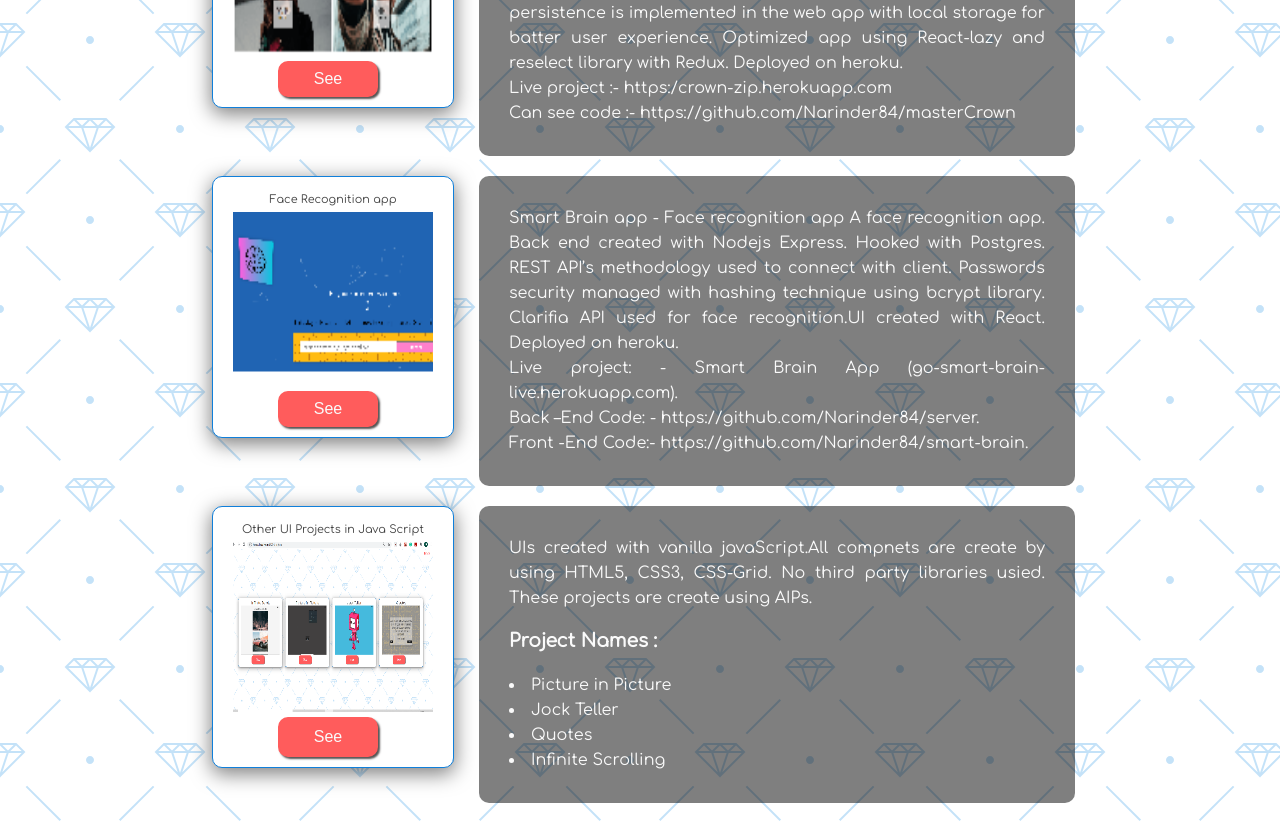
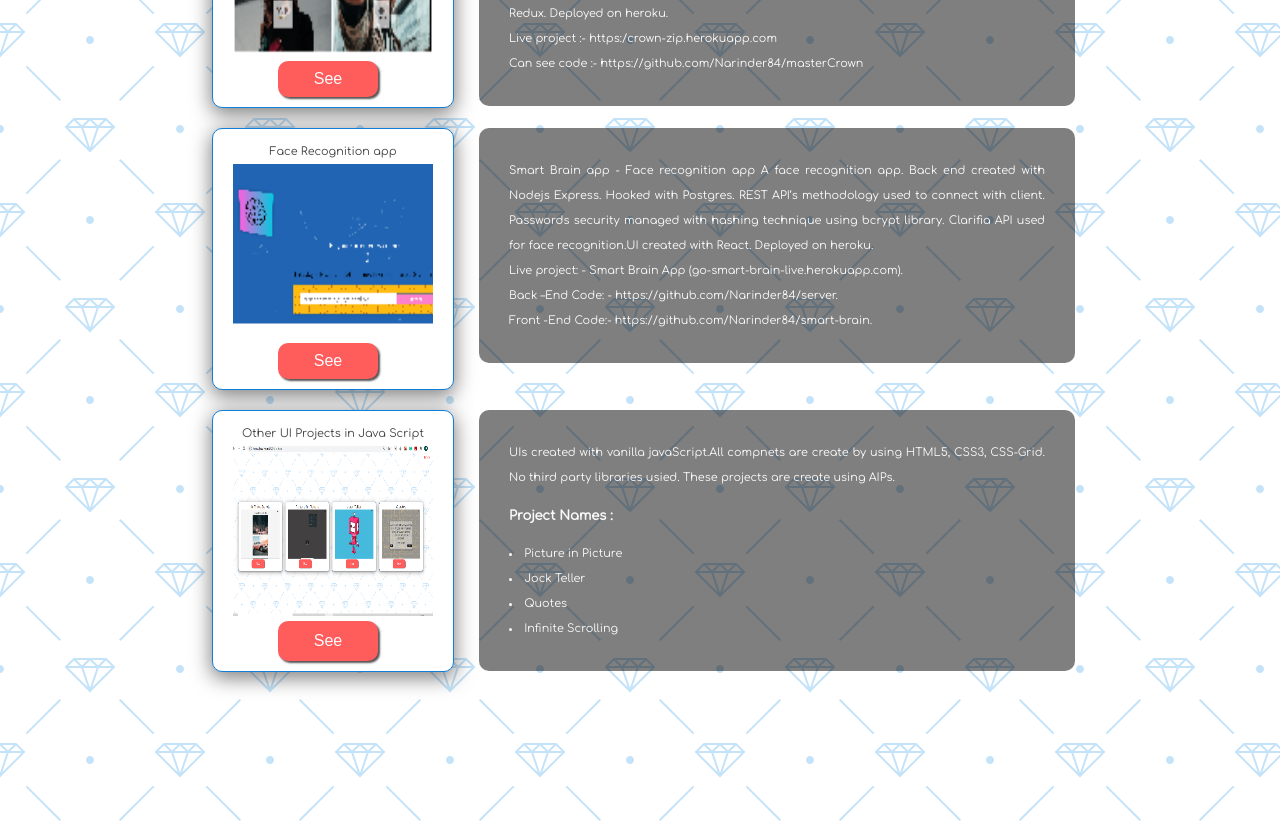
Before and after one commit to Narinder84/dream-projects, a React (Create React App) app: page / in a window 1280 px wide. Shown: the part 3020-3843 px from the top of the page. Built offline with nearby package versions, Linux system fonts and the light colour scheme.

Commit message:
more changes

```diff
--- a/src/components/darkLightMode/darkLight.js
+++ b/src/components/darkLightMode/darkLight.js
@@ -277,17 +277,19 @@ class DarkAndLight extends React.Component {
 										className={`text-box text-box-len   ${
 											this.state.isLightMode === false ? ' dark-text-box' : null
 										}`}>
+										<p>
 											Crown Cloths – ecommerce app An online shopping app.
 											Resalable UI components are created with class and
 											functional concepts of React. All UIs are created using
 											CSS3, CSS-Grid, and Flex-Box. React-Router is implemented
 											for smooth navigation. Managed state and API calls with
 											Readux-Thunk. State persistence is implemented in the web
-										app with local storage for batter user experience. Optimized
-										app using React-lazy and reselect library with Redux.
-										Deployed on heroku.<br></br> Live project :-
+											app with local storage for batter user experience.
+											Optimized app using React-lazy and reselect library with
+											Redux. Deployed on heroku.<br></br> Live project :-
 											https:/crown-zip.herokuapp.com <br></br> Can see code :-
 											https://github.com/Narinder84/masterCrown
+										</p>
 									</div>
 								</div>
 							</div>
@@ -312,6 +314,7 @@ class DarkAndLight extends React.Component {
 										className={`text-box text-box-len   ${
 											this.state.isLightMode === false ? ' dark-text-box' : null
 										}`}>
+										<p>
 											Smart Brain app - Face recognition app A face recognition
 											app. Back end created with Nodejs Express. Hooked with
 											Postgres. REST API’s methodology used to connect with
@@ -320,8 +323,10 @@ class DarkAndLight extends React.Component {
 											recognition.UI created with React. Deployed on heroku.
 											<br></br> Live project: - Smart Brain App
 											(go-smart-brain-live.herokuapp.com). <br></br> Back –End
-										Code: - https://github.com/Narinder84/server.<br></br> Front
-										-End Code:- https://github.com/Narinder84/smart-brain.
+											Code: - https://github.com/Narinder84/server.<br></br>{' '}
+											Front -End Code:-
+											https://github.com/Narinder84/smart-brain.
+										</p>
 									</div>
 								</div>
 							</div>
@@ -341,14 +346,17 @@ class DarkAndLight extends React.Component {
 										className={`text-box text-box-len   ${
 											this.state.isLightMode === false ? ' dark-text-box' : null
 										}`}>
-										UIs created with vanilla javaScript.All compnets are create
-										by using HTML5, CSS3, CSS-Grid. No third party libraries
-										usied. These projects are create using AIPs.<br></br>
+										<p>
+											UIs created with vanilla javaScript.All compnets are
+											create by using HTML5, CSS3, CSS-Grid. No third party
+											libraries usied. These projects are create using AIPs.
+											<br></br>
 											<h3>Project Names :</h3>
 											<li>Picture in Picture</li>
 											<li>Jock Teller</li>
 											<li>Quotes</li>
 											<li>Infinite Scrolling</li>
+										</p>
 									</div>
 								</div>
 							</div>
```
Lines whose indentation alone changed are shown as unchanged.
